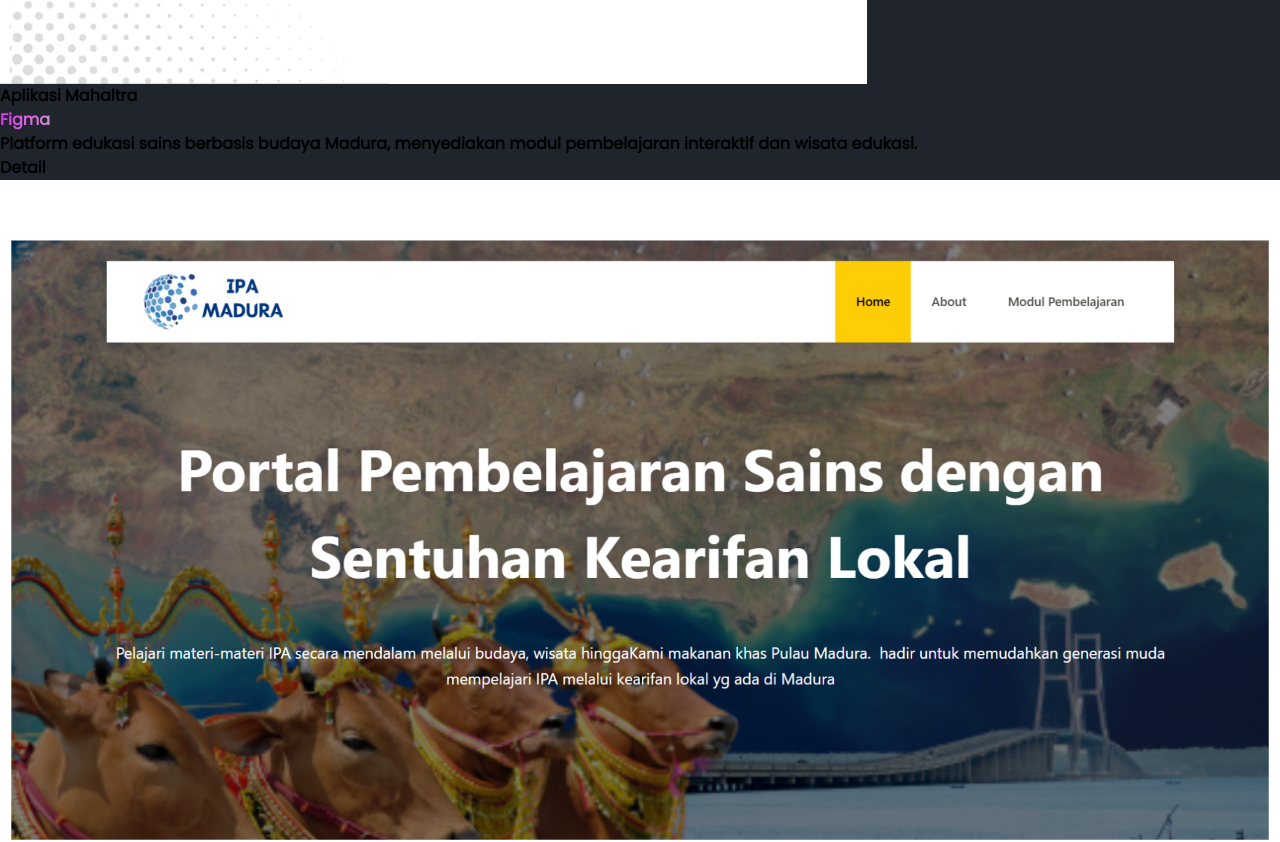
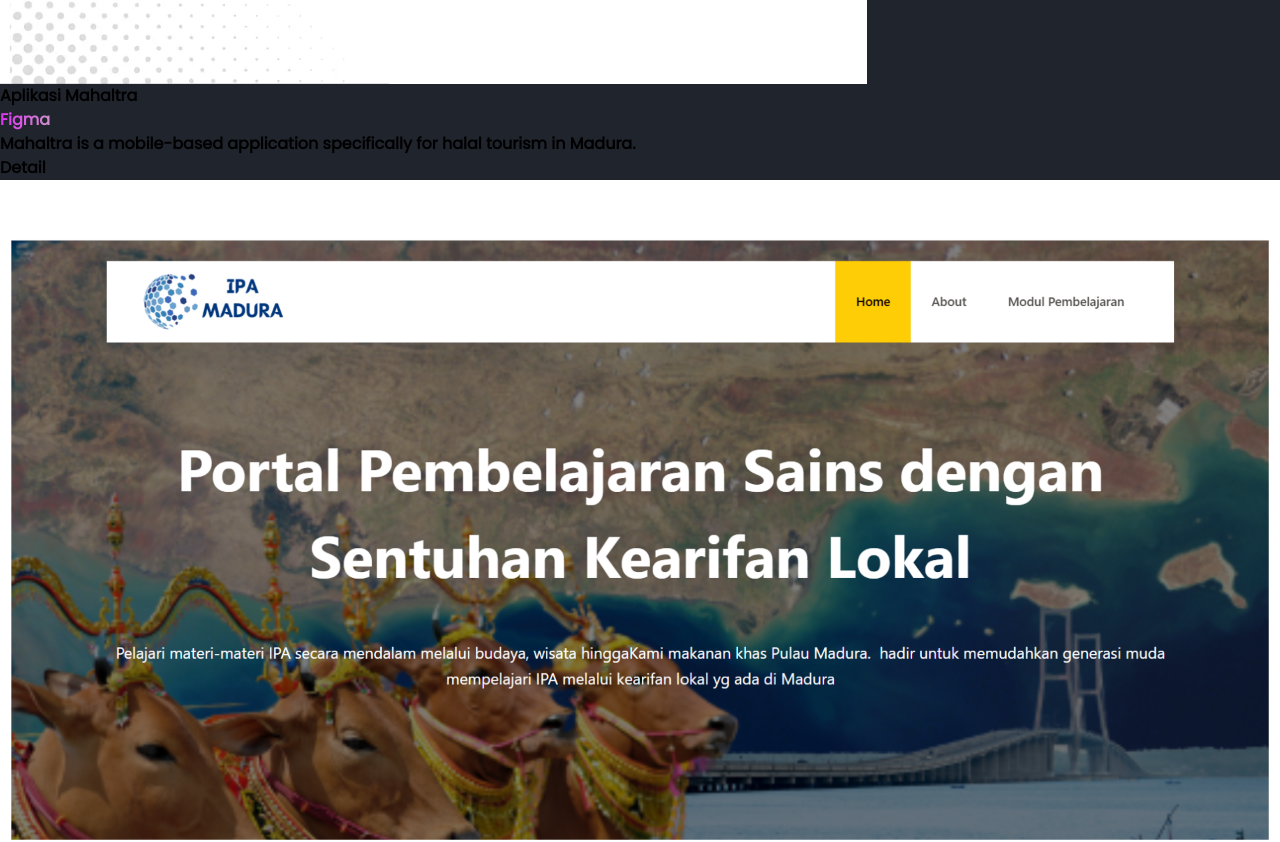
Before and after one commit to FathonyS073/portofolio-fathony, a React (Vite) app: page / in a window 1280 px wide. Shown: the part 4720-5562 px from the top of the page. Built offline with nearby package versions, Linux system fonts and the light colour scheme.

Commit message:
Progress Website  Portfolio : Project Section Done

```diff
--- a/src/App.jsx
+++ b/src/App.jsx
@@ -1,5 +1,5 @@
 import About from "./Components/Fragments/About";
-import Contacts from "./Components/Fragments/Contacts";
+// import Contacts from "./Components/Fragments/Contacts";
 import Experience from "./Components/Fragments/Experience";
 import Hero from "./Components/Fragments/Hero";
 import Navbar from "./Components/Fragments/Navbar";
--- a/src/Components/Fragments/Project.jsx
+++ b/src/Components/Fragments/Project.jsx
@@ -31,7 +31,7 @@ const PROJECT = [
     type: "website",
     link: "https://disney-clone-porto1-git-main-fathonysyns-projects.vercel.app/",
     description:
-      "Website streaming mirip Disney+ dibuat dengan React.js dan Axios, menampilkan konten dinamis.",
+      "Disney+-like streaming website built with React.js and Axios, featuring dynamic content.",
   },
   {
     id: "01uiux",
@@ -41,7 +41,7 @@ const PROJECT = [
     link: "https://www.figma.com/proto/BwhHXmgSAMAaThAthJJpY1/Portofolio-2?node-id=76-312&t=dpPdgbNaUQ81zpGJ-1&scaling=scale-down&content-scaling=fixed&page-id=0%3A1&starting-point-node-id=76%3A312&show-proto-sidebar=1",
     type: "uiux",
     description:
-      "Platform edukasi sains berbasis budaya Madura, menyediakan modul pembelajaran interaktif dan wisata edukasi.",
+      "Mahaltra is a mobile-based application specifically for halal tourism in Madura.",
   },
   {
     id: "02web",
@@ -51,7 +51,7 @@ const PROJECT = [
     link: "https://ipamadura.com/",
     type: "website",
     description:
-      "Platform edukasi sains berbasis budaya Madura, menyediakan modul pembelajaran interaktif dan wisata edukasi.",
+      "Madurese culture-based science education platform, providing interactive learning modules and educational tours.",
   },
   {
     id: "02uiux",
@@ -60,8 +60,7 @@ const PROJECT = [
     tech: ["Figma"],
     link: "https://dribbble.com/shots/22067779-Mie-Gacoan-Restaurant-Food-Landing",
     type: "uiux",
-    description:
-      "Saya melakukan sebuah redesain website mie gacoan dengan menggunakan figma",
+    description: "I made a design for a noodle gacoan website using figma",
   },
   {
     id: "03web",
@@ -71,7 +70,7 @@ const PROJECT = [
     link: "https://siperang.triplec.or.id/",
     type: "website",
     description:
-      " Sistem informasi penganggaran UKM untuk pengelolaan administrasi dan keuangan organisasi kampus.",
+      "UKM budgeting information system for managing campus organization administration and finances.",
   },
   {
     id: "03uiux",
@@ -81,7 +80,7 @@ const PROJECT = [
     link: "https://www.figma.com/design/sWb3VctwsogngWnuAsobpt/Portfolio?node-id=101-6&p=f&t=SWv0DQhW7D8A7Adu-0",
     type: "uiux",
     description:
-      "Saya membuat aplikasi grow pkl dengan menggunakan figma dengan tujuan untuk membantu pedagang kaki lima",
+      "I created a grow street vendor application using Figma with the aim of helping street vendors.",
   },
   {
     id: "04web",
@@ -91,7 +90,7 @@ const PROJECT = [
     link: "https://sdnkemayoran1-bangkalan.sch.id/",
     type: "website",
     description:
-      "Website informasi kegiatan dan berita terkait organisasi Kemsaba dengan desain profesional.",
+      "Website for information on activities and news related to the Kemsaba organization with a professional design.",
   },
   {
     id: "04uiux",
@@ -101,7 +100,7 @@ const PROJECT = [
     link: "https://www.figma.com/design/sWb3VctwsogngWnuAsobpt/Portfolio?node-id=101-6&p=f&t=SWv0DQhW7D8A7Adu-0",
     type: "uiux",
     description:
-      "Redesain profile company STMIK Primakara dengan menggunakan figma",
+      "I created a STMIK Primakara company profile design using Figma",
   },
   {
     id: "05web",
@@ -111,7 +110,7 @@ const PROJECT = [
     link: "#",
     type: "website",
     description:
-      "Website company profile PT AKU yang bergerak di bidang pemasangan WiFi dan layanan teknologi lainnya.",
+      "Company profile website of PT AKU which operates in the field of WiFi installation and other technology services.",
   },
   {
     id: "05uiux",
@@ -121,7 +120,7 @@ const PROJECT = [
     link: "https://www.figma.com/design/sWb3VctwsogngWnuAsobpt/Portfolio?node-id=101-6&p=f&t=SWv0DQhW7D8A7Adu-0",
     type: "uiux",
     description:
-      "Website company profile PT AKU yang bergerak di bidang pemasangan WiFi dan layanan teknologi lainnya.",
+      "Kang Bakso application is an application that aims to help meatball businesses, especially those that travel around.",
   },
   {
     id: "06uiux",
@@ -130,7 +129,8 @@ const PROJECT = [
     tech: ["Figma"],
     link: "https://www.figma.com/design/sWb3VctwsogngWnuAsobpt/Portfolio?node-id=101-6&p=f&t=SWv0DQhW7D8A7Adu-0",
     type: "uiux",
-    description: "Website Aplikasi Lenjhelenan untuk wisata dimadura",
+    description:
+      "The Lenjhelenan application is a platform to introduce Madurese culture.",
   },
 ];
 
```
